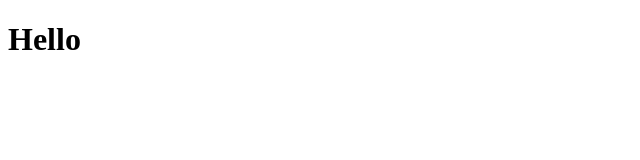
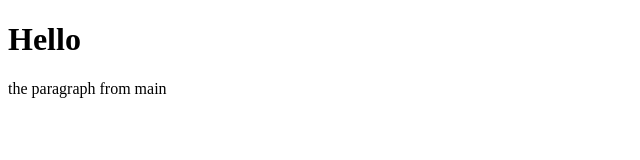
Before and after one commit to ahti1405/git-demo, a plain HTML site: page index.html in a window 1280 px wide. Shown: the whole page, without its empty margins (0-640 px from the left). Drawn offline with Linux system fonts and the light colour scheme.

Commit message:
added p in the main branch

```diff
--- a/index.html
+++ b/index.html
@@ -7,6 +7,6 @@
 </head>
 <body>
     <h1>Hello</h1>
-
+    <p>the paragraph from main</p>
 </body>
 </html>
```
